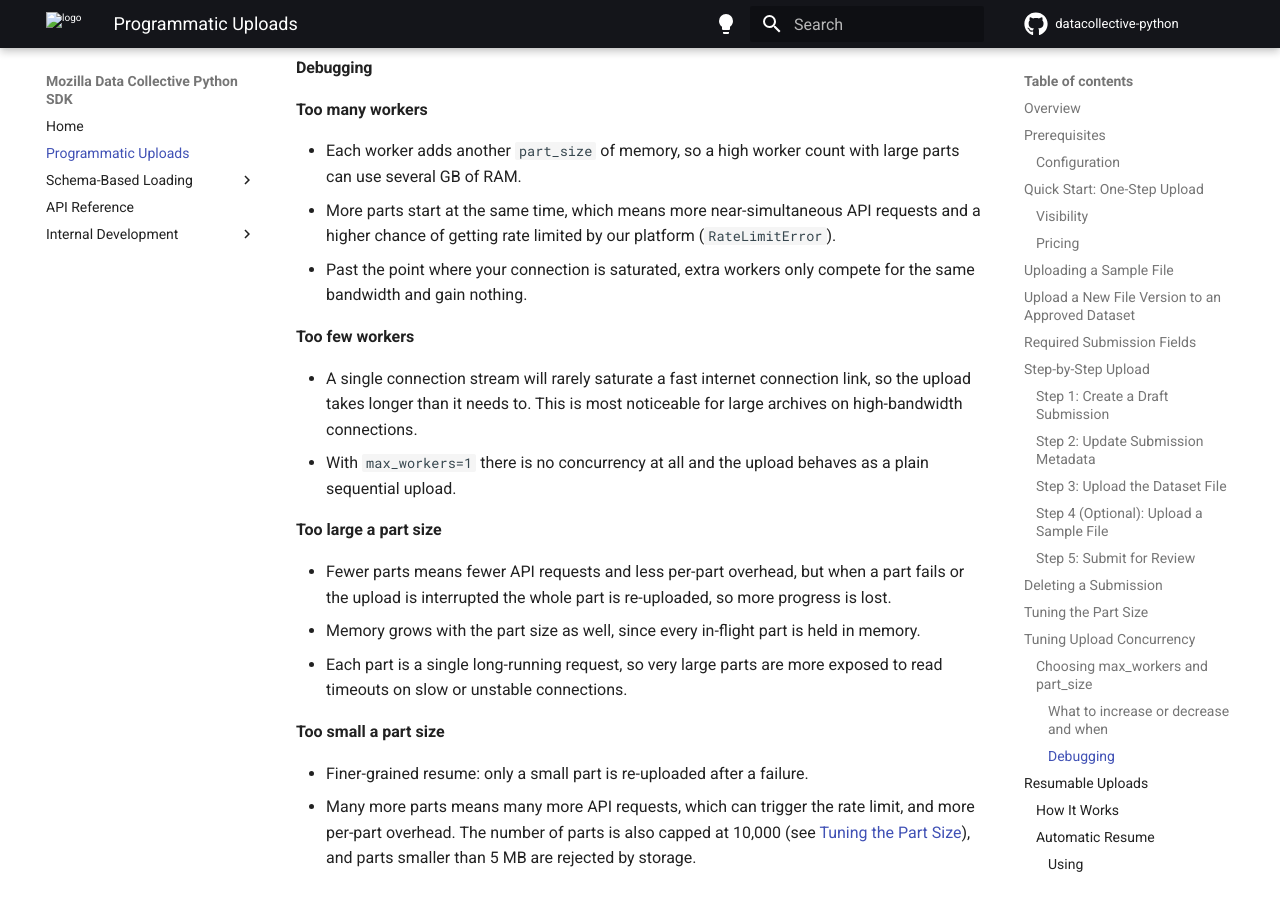
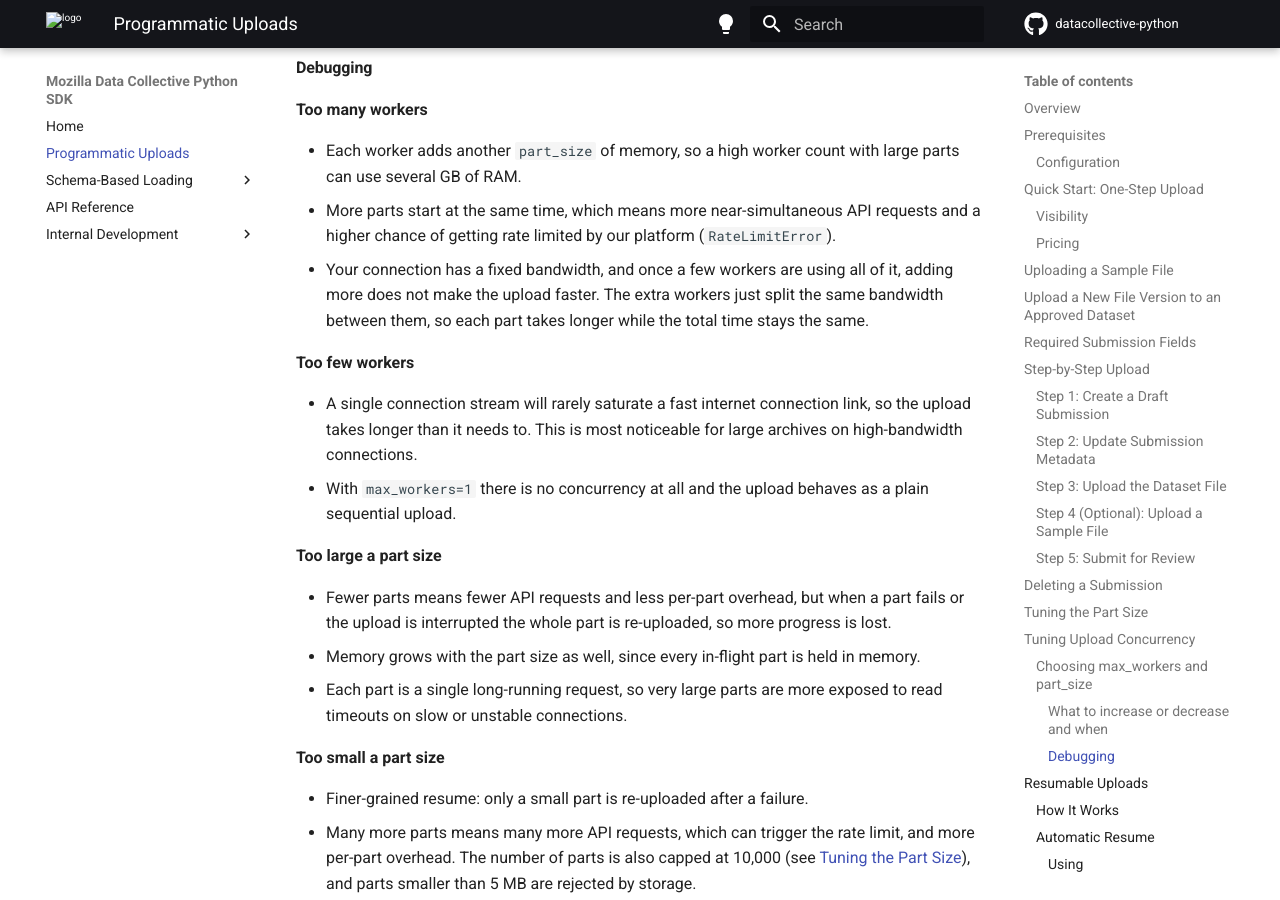
Before and after one commit to Mozilla-Data-Collective/datacollective-python, an MkDocs documentation site: the page built from docs/upload.md, in a window 1280 px wide and 900 px high, scrolled down 11032 px. Built offline with MkDocs 1.6.1 and Material for MkDocs 9.7.7, drawn with Linux system fonts in a browser that asks for light colours; comment, search, counter and statistics services are not loaded.

Commit message:
Better wording

```diff
--- a/docs/upload.md
+++ b/docs/upload.md
@@ -466,7 +466,7 @@ Finding the right balance of values for these two variables depends on the size
 
 - Each worker adds another `part_size` of memory, so a high worker count with large parts can use several GB of RAM.
 - More parts start at the same time, which means more near-simultaneous API requests and a higher chance of getting rate limited by our platform (`RateLimitError`).
-- Past the point where your connection is saturated, extra workers only compete for the same bandwidth and gain nothing.
+- Your connection has a fixed bandwidth, and once a few workers are using all of it, adding more does not make the upload faster. The extra workers just split the same bandwidth between them, so each part takes longer while the total time stays the same.
 
 **Too few workers**
 
```
